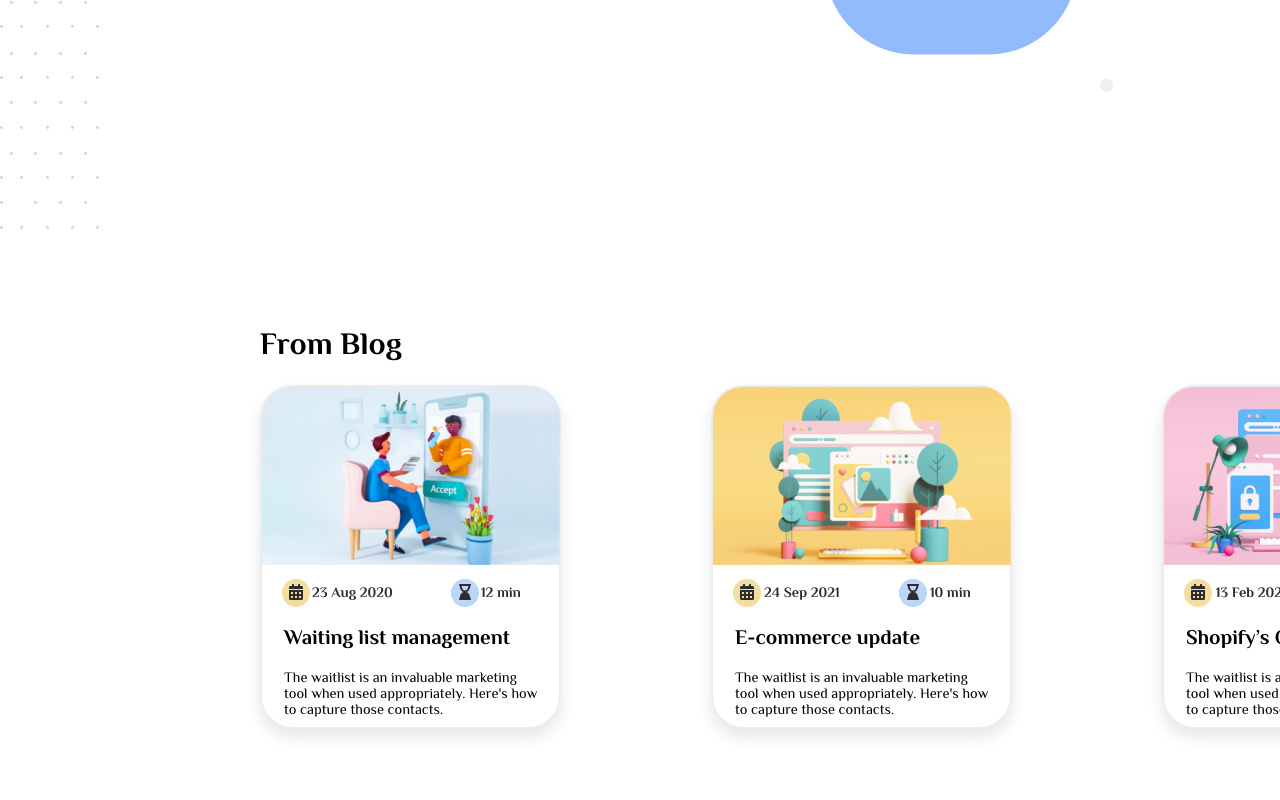
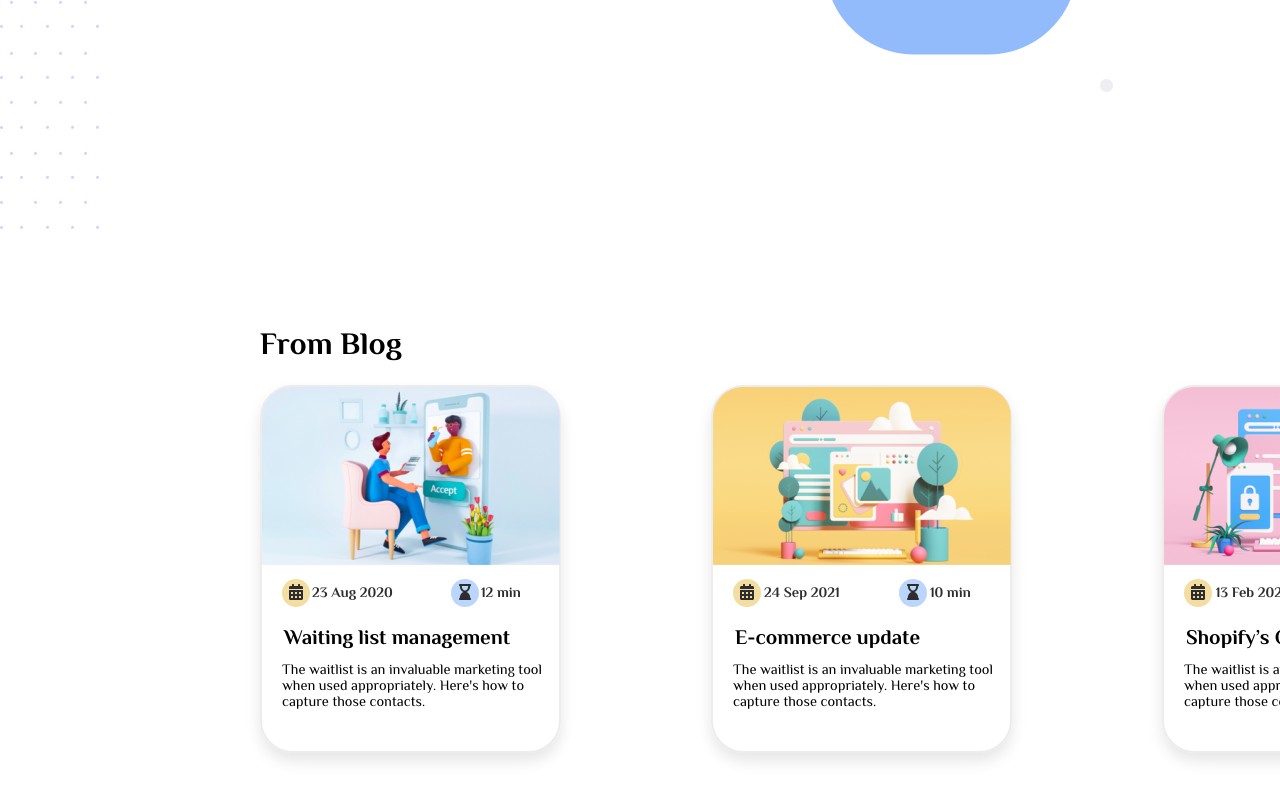
Before and after one commit to FengDenny/Figma2Dev, a React (Create React App) app in the folder noren/: page / in a window 1280 px wide. Shown: the part 2600-3400 px from the top of the page. Built offline with nearby package versions, Linux system fonts and the light colour scheme.

Commit message:
Update blog.module.css

```diff
--- a/noren/src/component/Blog/blog.module.css
+++ b/noren/src/component/Blog/blog.module.css
@@ -2,7 +2,7 @@
   padding: 180px;
   margin-left: 5rem;
   max-width: 1500px;
-  /* margin: 0 auto; */
+  height: 100vh;
 }
 
 .header {
@@ -30,7 +30,10 @@
 }
 
 .card p {
-  padding: 10px 22px;
+  position: relative;
+  bottom: 20px;
+  padding: 2px 20px;
+  margin: 20px 0;
   width: 300px;
   font-size: 0.9rem;
 }
```
